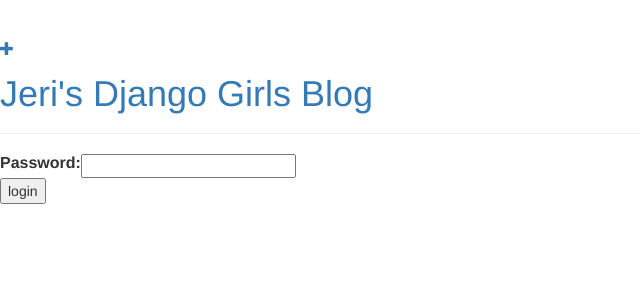
After one commit to BlackHeartEmoji/Django-Girls-Blog, a Django app: page /accounts/login/ in a window 1280 px wide. The commit adds this page. Shown: the top 300 px of the page, without its empty margins (0-640 px from the left). Run offline with Django 3.2, Linux system fonts and the light colour scheme; some libraries are stand-ins or nearby versions.

Commit message:
updated security logins

```diff
--- a/blog/templates/blog/base.html
+++ b/blog/templates/blog/base.html
@@ -9,10 +9,16 @@
 	</head>
 	<body>
 		<div class="page-header">
+		{% if user.is_authenticated %}
+		<a href="{% url 'post_new' %}" class="top-menu"><span class="glyphicon glyphicon-plus"></span></a>
+		<a href="{% url 'post_draft_list' %}" class="top-menu"><span class="glyphicon glyphicon-edit"></span></a>
+		<p class="top-menu">Hello {{ user.name }}<small>(<a href-"{% url 'django.contrib.auth.views.logout' %}">Log out</a>)</small></p>
+		{% else %}
 		<a href="{% url 'blog.views.post_new' %}" class="top-menu"><span class="glyphicon glyphicon-plus"></span></a>
-		<h1><a href="/">Jeri's Django Girls Blog</a></h1>
+		{% endif %}
+		<h1><a href="{% url 'blog.views.post_list'%}">Jeri's Django Girls Blog</a></h1>
 	</div>
-	<div class="content container">
+	<div class="content">
 		<div class="row">
 			<div class="col-md-8">
 			{% block content %}
--- a/blog/templates/blog/post_detail.html
+++ b/blog/templates/blog/post_detail.html
@@ -4,8 +4,11 @@
 	<div class="date">
 	{% if post.published_date %}
 		{{ post.published_date }}
-	{% endif %}
+	{% else %}
+    <a class="btn btn-default" href="{% url 'blog.views.post_publish' pk=post.pk %}">Publish</a>
+{% endif %}
 	<a class="btn btn-default" href="{% url 'post_edit' pk=post.pk %}"><span class="glyphicon glyphicon-pencil"></span></a>
+	<a class="btn btn-default" href="{% url 'post_remove' pk=post.pk %}"><span class="glyphicon glyphicon-remove"></span></a>
 	</div>
 	<h1>{{ post.title }}</h1>
 	<p>{{ post.text|linebreaks }}</p>
--- /dev/null
+++ b/blog/templates/registration/login.html
@@ -0,0 +1,22 @@
+{% extends "blog/base.html" %}
+
+{% block content %}
+
+{% if form.errors %}
+<p>Your username and password didn't match. Please try again.</p>
+{% endif %}
+
+<form method-"post" action="{% url 'django.contrib.auth.views.login' %]">
+{% csrf_token %}
+<table>
+<tr>
+	<td>{{ form.password.label_tag }}</td>
+	<td>{{ form.password }}</td>
+</tr>
+<table>
+
+<input type="submit" value="login" />
+<input type="hidden" name="next" value="{{ next }}" />
+</form>
+
+{% endblock %}
--- a/blog/urls.py
+++ b/blog/urls.py
@@ -5,4 +5,7 @@
 	url(r'^post/(?P<pk>[0-9]+)/$', views.post_detail),
 	url(r'^post/new/$', views.post_new, name='post_new'),
 	url(r'^post/(?P<pk>[0-9]+)/edit/$', views.post_edit, name='post_edit'),
+	url(r'^drafts/$', views.post_draft_list, name='post_draft_list'),
+	url(r'^post/(?P<pk>[0-9]+)/publish/$', views.post_publish, name='post_publish'),
+	url(r'^post/(?P<pk>[0-9]+)/remove/$', views.post_remove, name='post_remove'),
 )
--- a/jerisite/settings.py
+++ b/jerisite/settings.py
@@ -20,11 +20,13 @@
 SECRET_KEY = 'k*y0rqba30dcp(q$u75oswhwrwq6f*va-2t4w#vv@_j%r_-^vh'
 
 # SECURITY WARNING: don't run with debug turned on in production!
-DEBUG = True
+DEBUG = False
 
 TEMPLATE_DEBUG = True
 
 ALLOWED_HOSTS = []
+
+LOGIN_REDIRECT_URL ='/'
 
 
 # Application definition
--- a/jerisite/urls.py
+++ b/jerisite/urls.py
@@ -1,8 +1,10 @@
 from django.conf.urls import patterns, include, url
 from django.contrib import admin
+admin.autodiscover()
 
 urlpatterns = patterns('',
 	url(r'^admin/', include(admin.site.urls)),
-	url(r'', include('blog.urls')),
-
+	url(r'^accounts/login/$', 'django.contrib.auth.views.login'),
+	url(r'^accounts/logout/$', 'django.contrib.auth.views.logout', {'next_page': '/'}),
+   	url(r'', include('blog.urls')),
 )
```
Also changed, not shown: blog/templates/blog/post_draft_list.html (added, +11 -0 lines), blog/views.py (+20 -1 lines).
